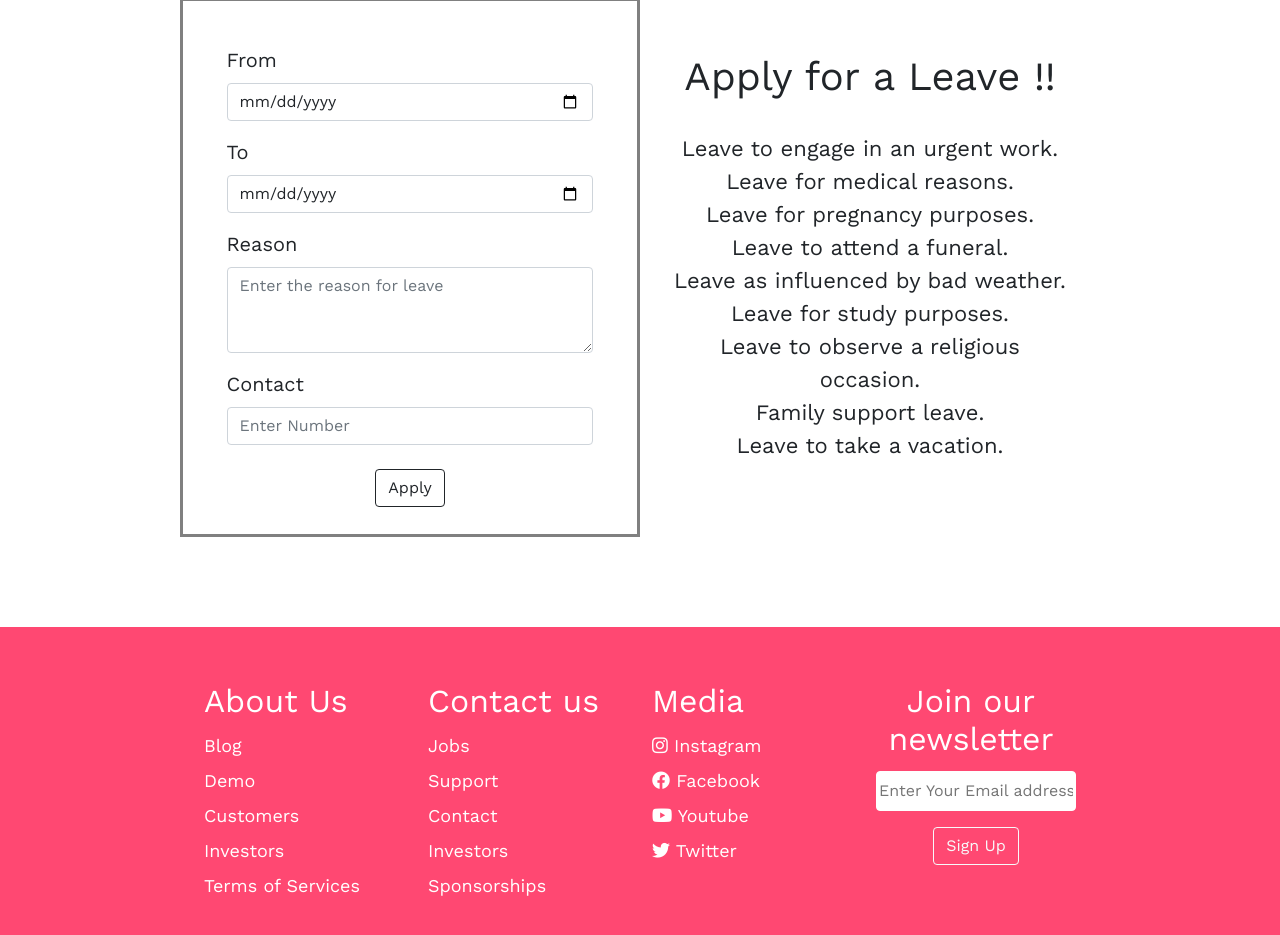
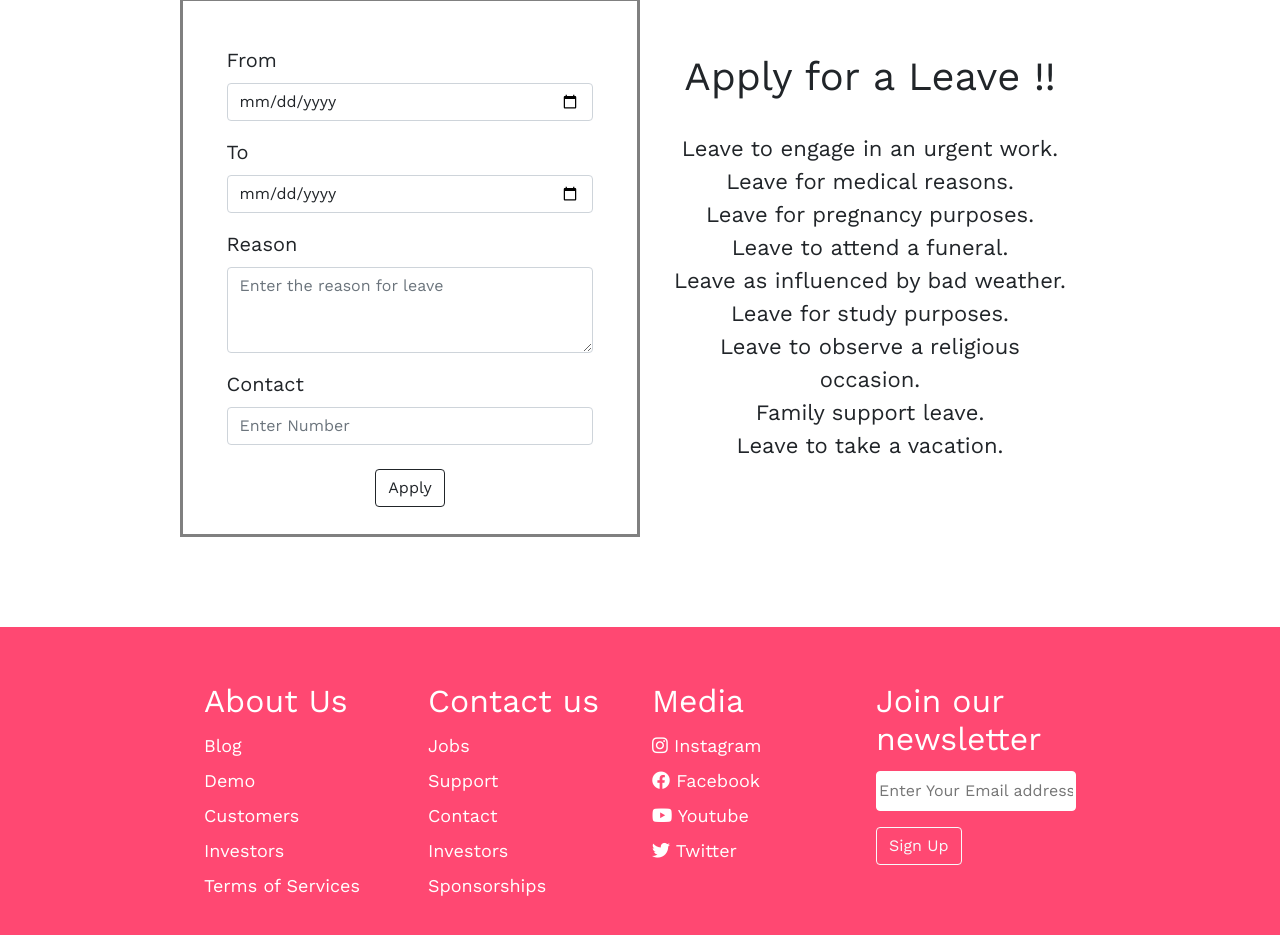
Before and after one commit to Rakesh-Naidu/Employee-transport-management-system-user-page, a website: page public/index.html in a window 1280 px wide. Shown: the part 988-1923 px from the top of the page. Drawn offline with nearby package versions, Linux system fonts and the light colour scheme.

Commit message:
Added user page files

```diff
--- a/public/index.html
+++ b/public/index.html
@@ -156,14 +156,14 @@
             <a href="https://www.youtube.com/"><i class="fab fa-youtube"></i> Youtube</a>
             <a href="https://twitter.com/"><i class="fab fa-twitter"></i> Twitter</a>
           </div>
-          <div class="col-lg-3 col-sm-12 footer-email-form text-center">
+          <div class="col-lg-3 col-sm-12 footer-email-form ">
             <h2 class="colch">Join our newsletter</h2>
-            <form action="#" class="text-center">
+            <form action="#" class="">
                 <div>
                     <input type="email" class="frm" autocomplete="off" placeholder="Enter Your Email address" id="footer-email" required>
                 </div>
                 <div>
-                    <input type="submit"value="Sign Up" class="btn btn-outline-light text-center">
+                    <input type="submit"value="Sign Up" class="btn btn-outline-light ">
                 </div>
             </form>
           </div>
```
